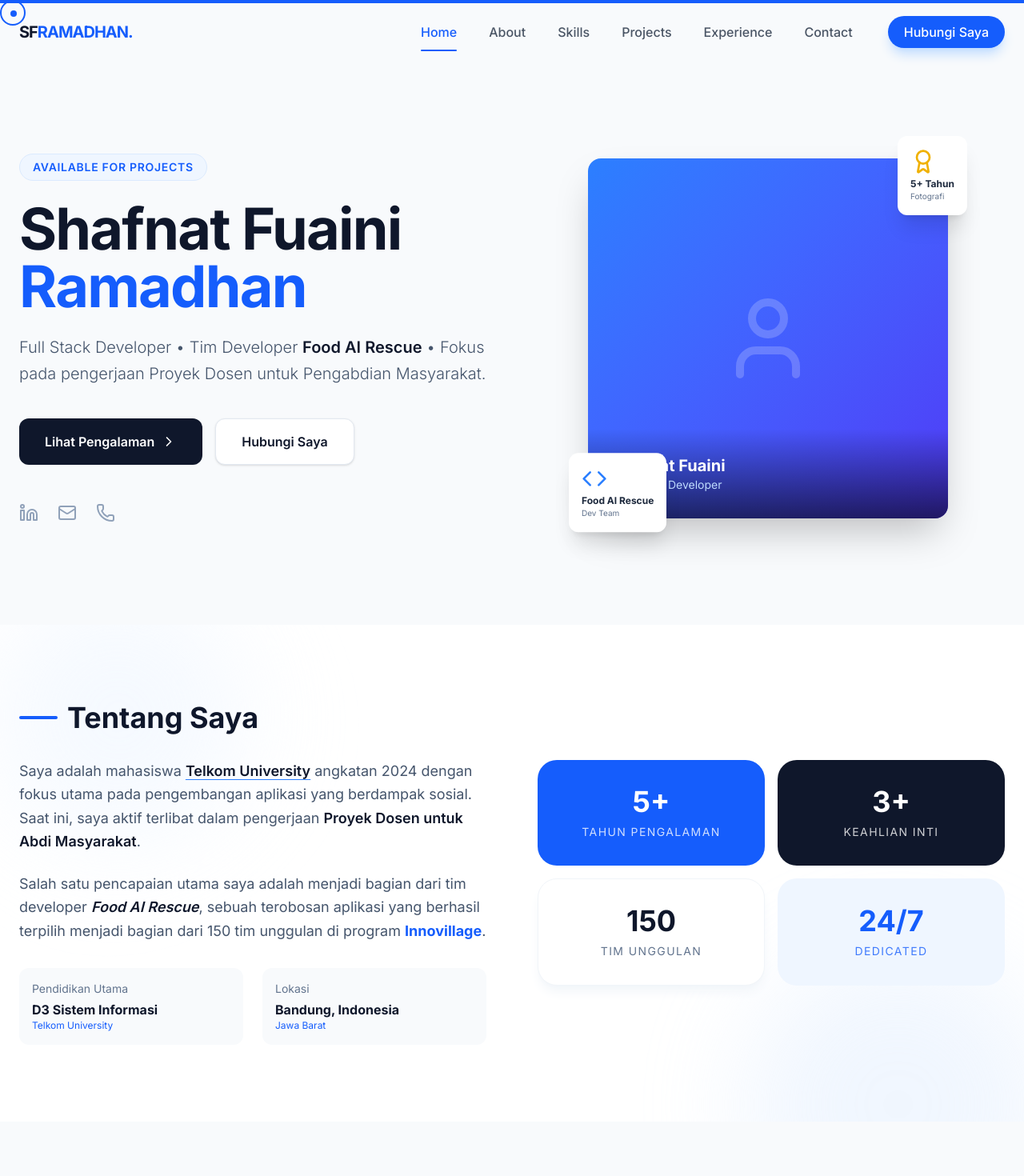
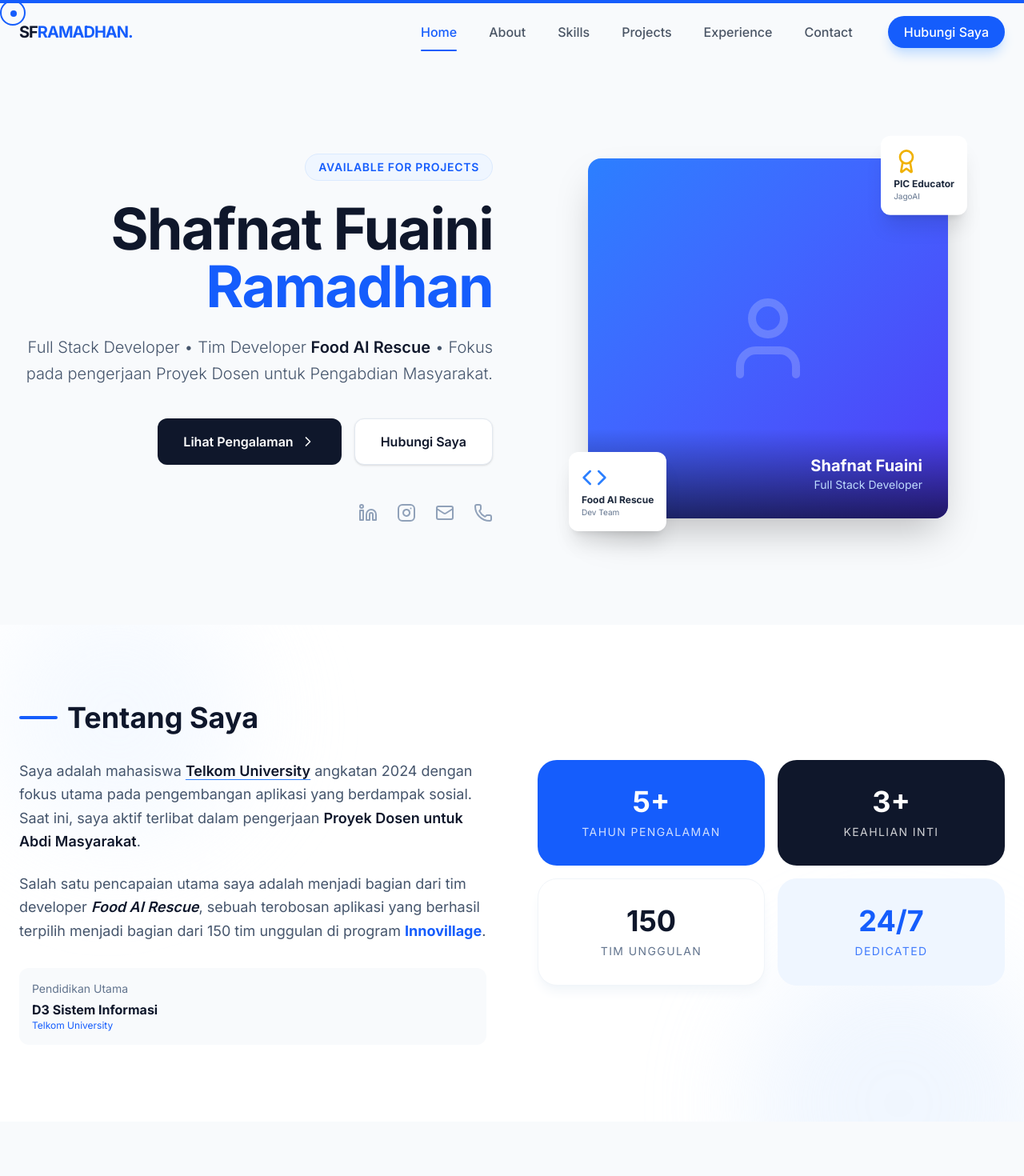
Before and after one commit to ShafnatFR/Porto-Shaf, a React (Vite) app: page / in a window 1280 px wide. Shown: the top 1470 px of the page at 80% size. Built offline with nearby package versions, Linux system fonts and the light colour scheme.

Commit message:
feat: Add Instagram icon and adjust hero section layout
Includes the Instagram icon for social links and refactors the hero section to right-align text content for improved visual hierarchy.

```diff
--- a/src/App.tsx
+++ b/src/App.tsx
@@ -25,7 +25,8 @@ import {
   AlertCircle,
   Layout,
   Server,
-  Palette
+  Palette,
+  Instagram
 } from 'lucide-react';
 
 function MouseParticleBackground() {
@@ -438,7 +439,7 @@ export default function App() {
             initial={{ opacity: 0, y: 30 }}
             animate={{ opacity: 1, y: 0 }}
             transition={{ duration: 0.6 }}
-            className="flex-1 text-center lg:text-left"
+            className="flex-1 text-right"
           >
             <span className="inline-block px-4 py-1.5 mb-6 text-sm font-semibold tracking-wider text-blue-600 bg-blue-50 rounded-full border border-blue-100">
               AVAILABLE FOR PROJECTS
@@ -447,10 +448,10 @@ export default function App() {
               Shafnat Fuaini <br />
               <span className="text-blue-600">Ramadhan</span>
             </h1>
-            <p className="text-xl text-slate-600 mb-10 max-w-2xl mx-auto lg:mx-0 leading-relaxed font-light">
+            <p className="text-xl text-slate-600 mb-10 max-w-2xl ml-auto leading-relaxed font-light">
                Full Stack Developer • Tim Developer <span className="font-semibold text-slate-900">Food AI Rescue</span> • Fokus pada pengerjaan Proyek Dosen untuk Pengabdian Masyarakat.
             </p>
-            <div className="flex flex-col sm:flex-row gap-4 justify-center lg:justify-start">
+            <div className="flex flex-col sm:flex-row gap-4 justify-end">
               <a href="#experience" className="bg-slate-900 text-white px-8 py-4 rounded-xl font-semibold hover:bg-slate-800 transition-all flex items-center justify-center gap-2">
                 Lihat Pengalaman <ChevronRight size={20} />
               </a>
@@ -459,11 +460,14 @@ export default function App() {
               </a>
             </div>
 
-            <div className="mt-12 flex items-center justify-center lg:justify-start gap-6">
+            <div className="mt-12 flex items-center justify-end gap-6">
               <a href="https://www.linkedin.com/in/shafnat-fuaini-ramadhan" referrerPolicy="no-referrer" target="_blank" className="text-slate-400 hover:text-blue-600 transition-colors">
                 <Linkedin size={24} />
               </a>
-              <a href="mailto:shafnatfuaini@student.telkomuniversity.ac.id" className="text-slate-400 hover:text-red-500 transition-colors">
+              <a href="https://www.instagram.com/shafnatf.r" referrerPolicy="no-referrer" target="_blank" className="text-slate-400 hover:text-pink-600 transition-colors">
+                <Instagram size={24} />
+              </a>
+              <a href="mailto:shafnatfuainiramadhan@gmail.com" className="text-slate-400 hover:text-red-500 transition-colors">
                 <Mail size={24} />
               </a>
               <a href="tel:085215376975" className="text-slate-400 hover:text-green-500 transition-colors">
@@ -483,7 +487,7 @@ export default function App() {
               <div className="absolute inset-0 bg-blue-600 rounded-[30%_70%_70%_30%_/_30%_30%_70%_70%] animate-[morph_8s_ease-in-out_infinite] opacity-10"></div>
               <div className="w-full h-full rounded-2xl bg-gradient-to-br from-blue-500 to-indigo-600 shadow-2xl flex items-center justify-center relative overflow-hidden group">
                 <User size={120} className="text-white opacity-20 transform group-hover:scale-110 transition-transform duration-500" />
-                <div className="absolute bottom-0 left-0 right-0 p-8 bg-gradient-to-t from-black/60 to-transparent">
+                <div className="absolute bottom-0 left-0 right-0 p-8 bg-gradient-to-t from-black/60 to-transparent text-right">
                   <p className="text-white font-bold text-xl">Shafnat Fuaini</p>
                   <p className="text-blue-200 text-sm">Full Stack Developer</p>
                 </div>
@@ -492,8 +496,8 @@ export default function App() {
               {/* Floating Cards */}
               <div className="absolute -top-6 -right-6 bg-white p-4 rounded-xl shadow-xl floating animate-bounce-slow text-slate-800">
                 <Award className="text-yellow-500 w-8 h-8 mb-1" />
-                <p className="text-xs font-bold">5+ Tahun</p>
-                <p className="text-[10px] text-slate-500">Fotografi</p>
+                <p className="text-xs font-bold">PIC Educator</p>
+                <p className="text-[10px] text-slate-500">JagoAI</p>
               </div>
               <div className="absolute -bottom-6 -left-6 bg-white p-4 rounded-xl shadow-xl floating-delayed text-slate-800">
                 <Code className="text-blue-500 w-8 h-8 mb-1" />
@@ -550,16 +554,11 @@ export default function App() {
                 Salah satu pencapaian utama saya adalah menjadi bagian dari tim developer <span className="font-semibold text-slate-900 italic">Food AI Rescue</span>, sebuah terobosan aplikasi yang berhasil terpilih menjadi bagian dari 150 tim unggulan di program <span className="text-blue-600 font-bold">Innovillage</span>.
               </p>
 
-              <div className="grid grid-cols-2 gap-6">
+              <div className="grid grid-cols-1 gap-6">
                 <div className="p-4 bg-slate-50 rounded-xl">
                   <p className="text-sm text-slate-500 mb-1">Pendidikan Utama</p>
                   <p className="font-bold">D3 Sistem Informasi</p>
                   <p className="text-xs text-blue-600">Telkom University</p>
-                </div>
-                <div className="p-4 bg-slate-50 rounded-xl">
-                  <p className="text-sm text-slate-500 mb-1">Lokasi</p>
-                  <p className="font-bold">Bandung, Indonesia</p>
-                  <p className="text-xs text-blue-600">Jawa Barat</p>
                 </div>
               </div>
             </motion.div>
@@ -841,9 +840,6 @@ export default function App() {
                         </span>
                       </div>
                     </div>
-                    <div className="flex items-center text-sm text-slate-500 mb-4 gap-2">
-                       <MapPin size={14} /> <span>{exp.location}</span>
-                    </div>
                     <p className="text-slate-600 leading-relaxed mb-4">
                       {renderWithKoLab(exp.description)}
                     </p>
@@ -972,7 +968,7 @@ export default function App() {
                   </div>
                   <div>
                     <p className="text-xs text-blue-200">Kirim Email</p>
-                    <p className="font-bold">shafnat@student.telkomuniversity.ac.id</p>
+                    <p className="font-bold">shafnatfuainiramadhan@gmail.com</p>
                   </div>
                 </div>
 
@@ -983,16 +979,6 @@ export default function App() {
                   <div>
                     <p className="text-xs text-blue-200">Telepon / WhatsApp</p>
                     <p className="font-bold">085215376975</p>
-                  </div>
-                </div>
-
-                <div className="flex items-center gap-4 group cursor-pointer text-white">
-                  <div className="w-12 h-12 bg-white/20 rounded-xl flex items-center justify-center group-hover:bg-white group-hover:text-blue-600 transition-all">
-                    <MapPin size={24} />
-                  </div>
-                  <div>
-                    <p className="text-xs text-blue-200">Lokasi</p>
-                    <p className="font-bold">Bandung, Indonesia</p>
                   </div>
                 </div>
               </div>
@@ -1080,15 +1066,18 @@ export default function App() {
             <a href="https://www.linkedin.com/in/shafnat-fuaini-ramadhan" aria-label="LinkedIn" referrerPolicy="no-referrer" target="_blank" className="w-10 h-10 border border-slate-300 rounded-full flex items-center justify-center text-slate-400 hover:bg-blue-600 hover:text-white hover:border-blue-600 transition-all">
               <Linkedin size={20} />
             </a>
-            <a href="#" aria-label="Github" className="w-10 h-10 border border-slate-300 rounded-full flex items-center justify-center text-slate-400 hover:bg-slate-900 hover:text-white hover:border-slate-900 transition-all">
+            <a href="https://www.instagram.com/shafnatf.r" aria-label="Instagram" referrerPolicy="no-referrer" target="_blank" className="w-10 h-10 border border-slate-300 rounded-full flex items-center justify-center text-slate-400 hover:bg-pink-600 hover:text-white hover:border-pink-600 transition-all">
+              <Instagram size={20} />
+            </a>
+            <a href="https://github.com/shafnatfuaini" aria-label="Github" referrerPolicy="no-referrer" target="_blank" className="w-10 h-10 border border-slate-300 rounded-full flex items-center justify-center text-slate-400 hover:bg-slate-900 hover:text-white hover:border-slate-900 transition-all">
               <Github size={20} />
             </a>
-            <a href="mailto:shafnatfuaini@student.telkomuniversity.ac.id" aria-label="Email" className="w-10 h-10 border border-slate-300 rounded-full flex items-center justify-center text-slate-400 hover:bg-red-500 hover:text-white hover:border-red-500 transition-all">
+            <a href="mailto:shafnatfuainiramadhan@gmail.com" aria-label="Email" className="w-10 h-10 border border-slate-300 rounded-full flex items-center justify-center text-slate-400 hover:bg-red-500 hover:text-white hover:border-red-500 transition-all">
               <Mail size={20} />
             </a>
           </div>
           <p className="text-slate-500 text-sm">
-            © {new Date().getFullYear()} Shafnat Fuaini Ramadhan. Dibuat dengan 💙 di Bandung.
+            © {new Date().getFullYear()} Shafnat Fuaini Ramadhan. Dibuat dengan 💙.
           </p>
         </div>
       </footer>
```
